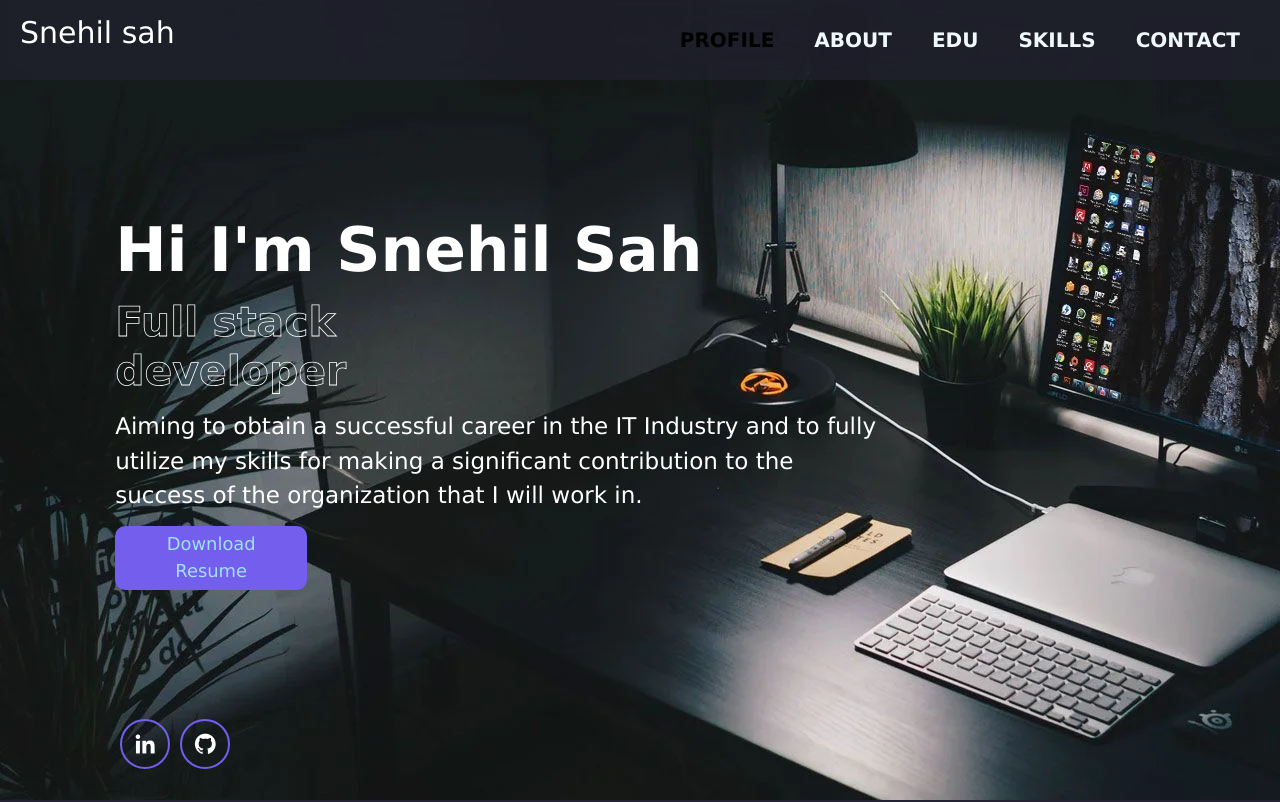
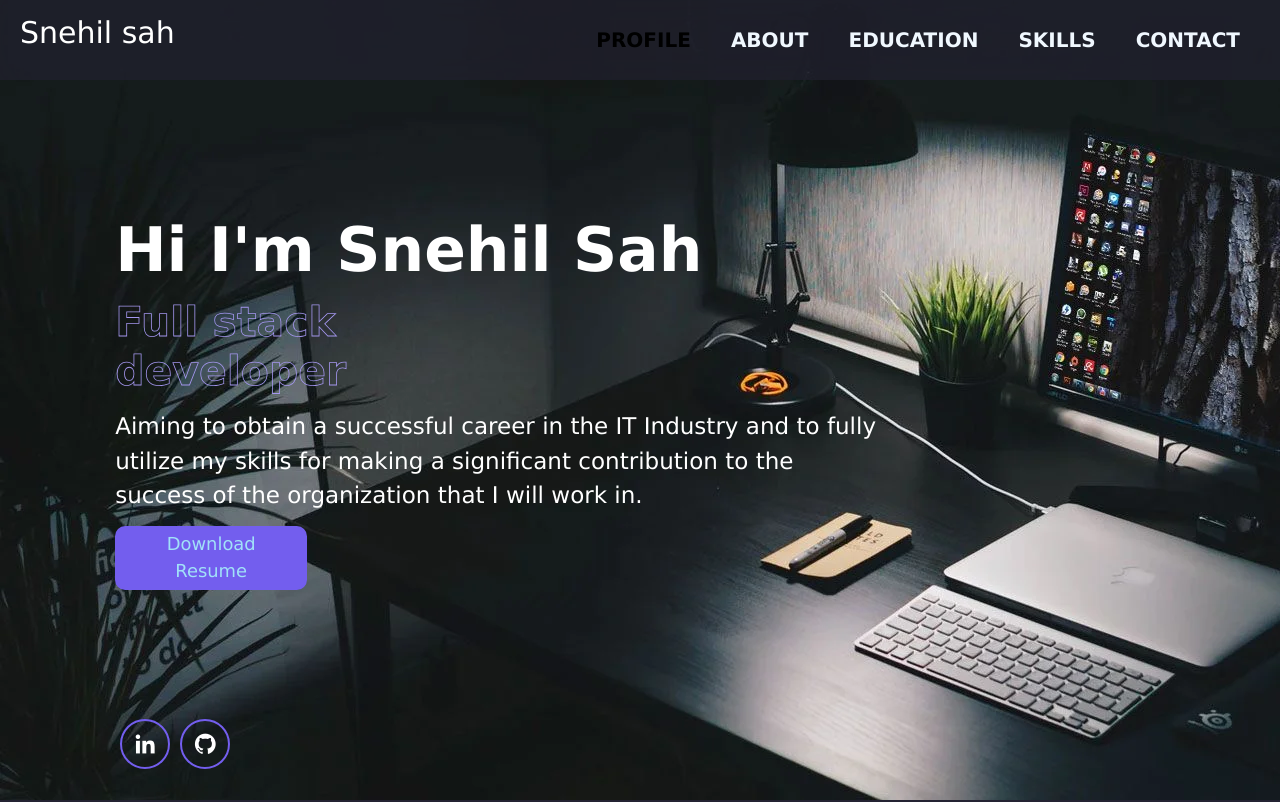
Before and after one commit to snehil891/my-portfolio, a React (Create React App) app: page / in a window 1280 px wide. Shown: the top 802 px of the page. Built offline with nearby package versions, Linux system fonts and the light colour scheme; a web font is replaced by a local one.

Commit message:
Element name changed in navbar & h3 color changed

```diff
--- a/src/App.css
+++ b/src/App.css
@@ -51,7 +51,7 @@ body {
   font-size: 3.2vw;
   font-weight: 600;
   color: transparent;
-  -webkit-text-stroke: 0.8px white;
+  -webkit-text-stroke: 0.8px #a597f0;
 }
 
 .home-content p {
--- a/src/Components/Navbar_comg.jsx
+++ b/src/Components/Navbar_comg.jsx
@@ -23,7 +23,7 @@ export const NavBar = () => {
             About
           </Link>
           <Link onClick={togglefunc} to={"edu"}smooth spy className="sub-link"activeClass="sub-linkactive"  offset={-70}>
-            Edu
+            Education
           </Link>
           <Link onClick={togglefunc} to={"skills"}smooth spy className="sub-link" activeClass="sub-linkactive"  offset={-70}>
             Skills
```
